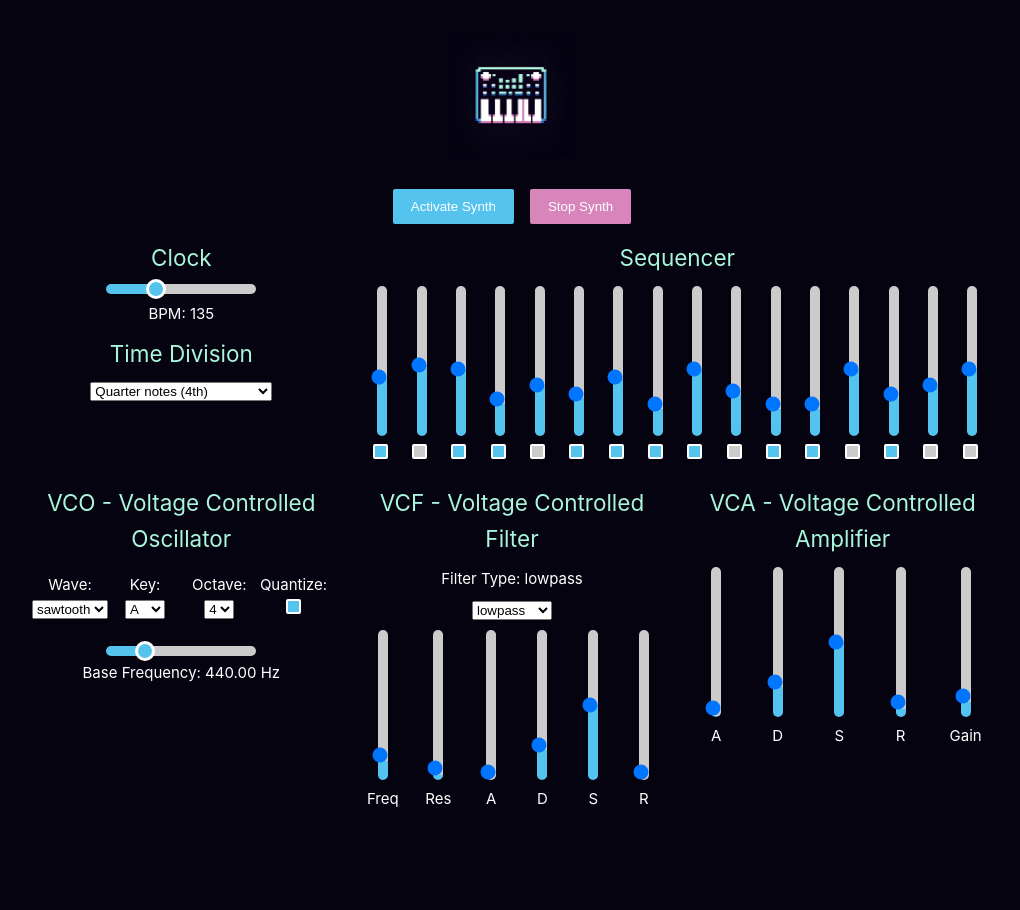
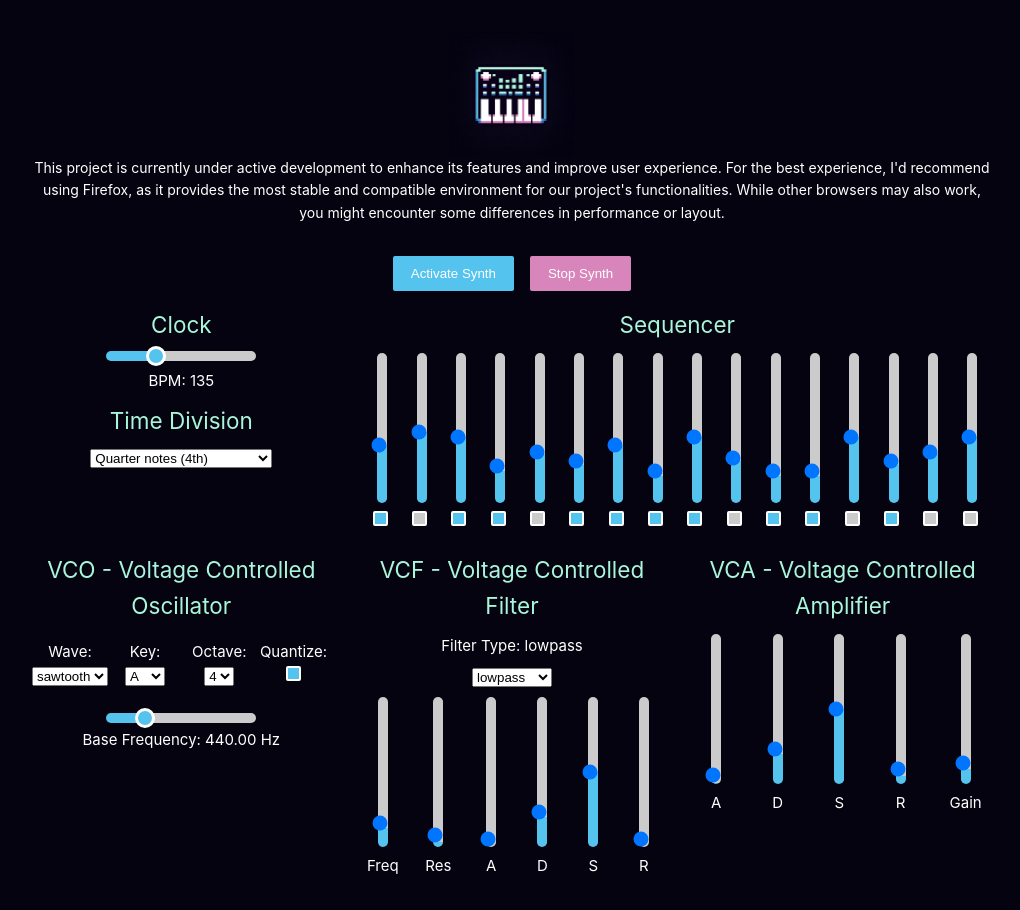
Before and after one commit to GRIM4CE/web-synth-wizard, a Vue app: page / in a window 1280 px wide. Shown: the whole page, without its empty margins (128-1148 px from the left). Before the commit the page ends 843 px from the top, so only its background shows below. Built offline with nearby package versions, Linux system fonts and the light colour scheme.

Commit message:
feat: updates styles for mobile, tablet and inputs

```diff
--- a/src/App.vue
+++ b/src/App.vue
@@ -20,7 +20,9 @@
   <!-- <div class="main-container container" v-if="activeSynth"> -->
     <section class="section main-head">
       <img alt="Web Synth Wizard logo" class="logo" src="./assets/logo.png" width="125" height="125" />
-      <div class="wrapper">
+      <p class="main-head-callout-text">This project is currently under active development to enhance its features and improve user experience. For the best experience, I'd recommend using Firefox, as it provides the most stable and compatible environment for our project's functionalities. While other browsers may also work, you might encounter some differences in performance or layout.</p>
+
+      <div class="utility-button-wrapper">
         <button class="button" @click="startAudioContext()">Activate Synth</button>
         <button class="button stop-button" @click="suspendAudioContext()">Stop Synth</button>
       </div>
@@ -90,6 +92,7 @@
 
 .main-head {
   display: grid;
+  text-align: center;
   justify-content: center;
   align-content: center;
 
@@ -97,6 +100,23 @@
     grid-column: span 3;
   }
 }
+
+.logo {
+  display: block;
+  margin: 0 auto 0rem;
+}
+
+.main-head-callout-text {
+  margin-bottom: 2rem;
+  font-size: 14px;
+}
+
+.utility-button-wrapper {
+  display: flex;
+  column-gap: 1rem;
+  justify-content: center;
+}
+
 
 
 .main-section3 {
@@ -132,14 +152,4 @@
 .stop-button:hover {
   background-color: transparent;
 }
-
-.wrapper {
-  display: flex;
-  column-gap: 1rem;
-}
-
-.logo {
-  display: block;
-  margin: 0 auto 2rem;
-}
 </style>
```
